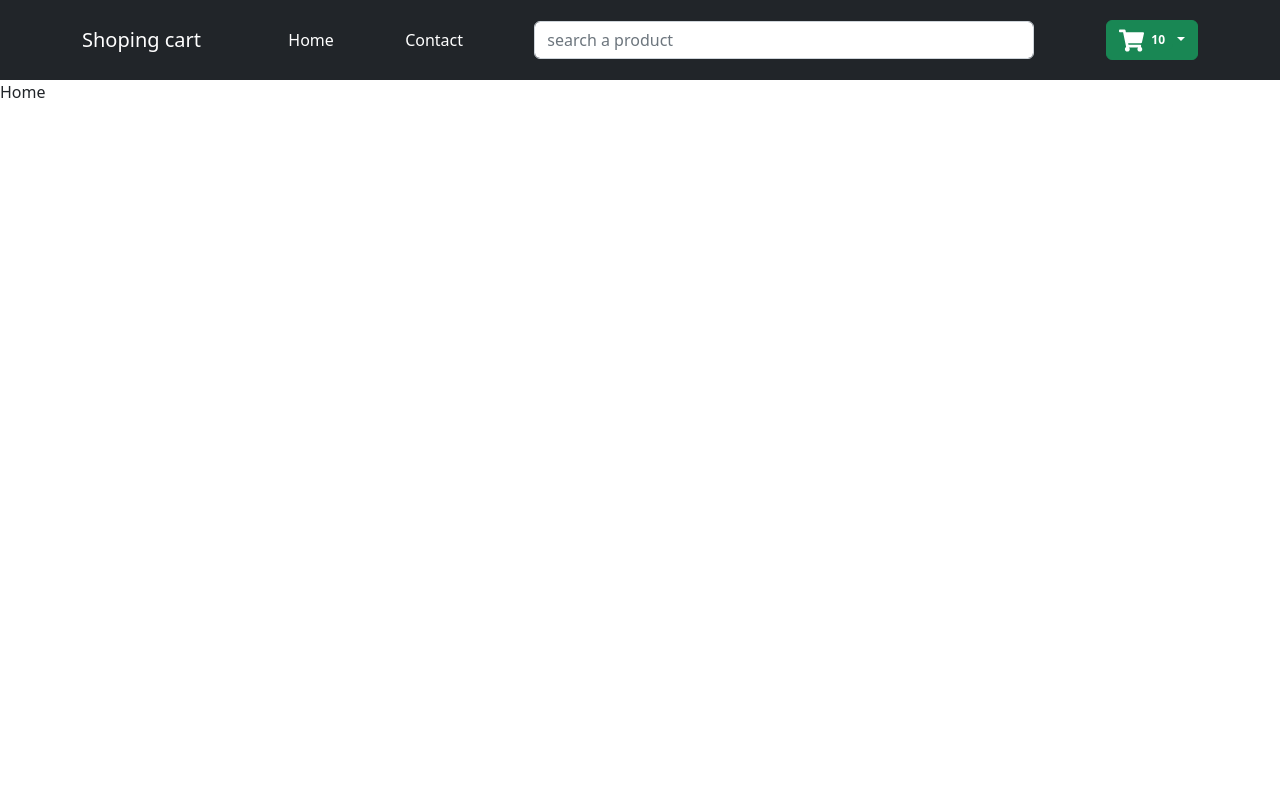
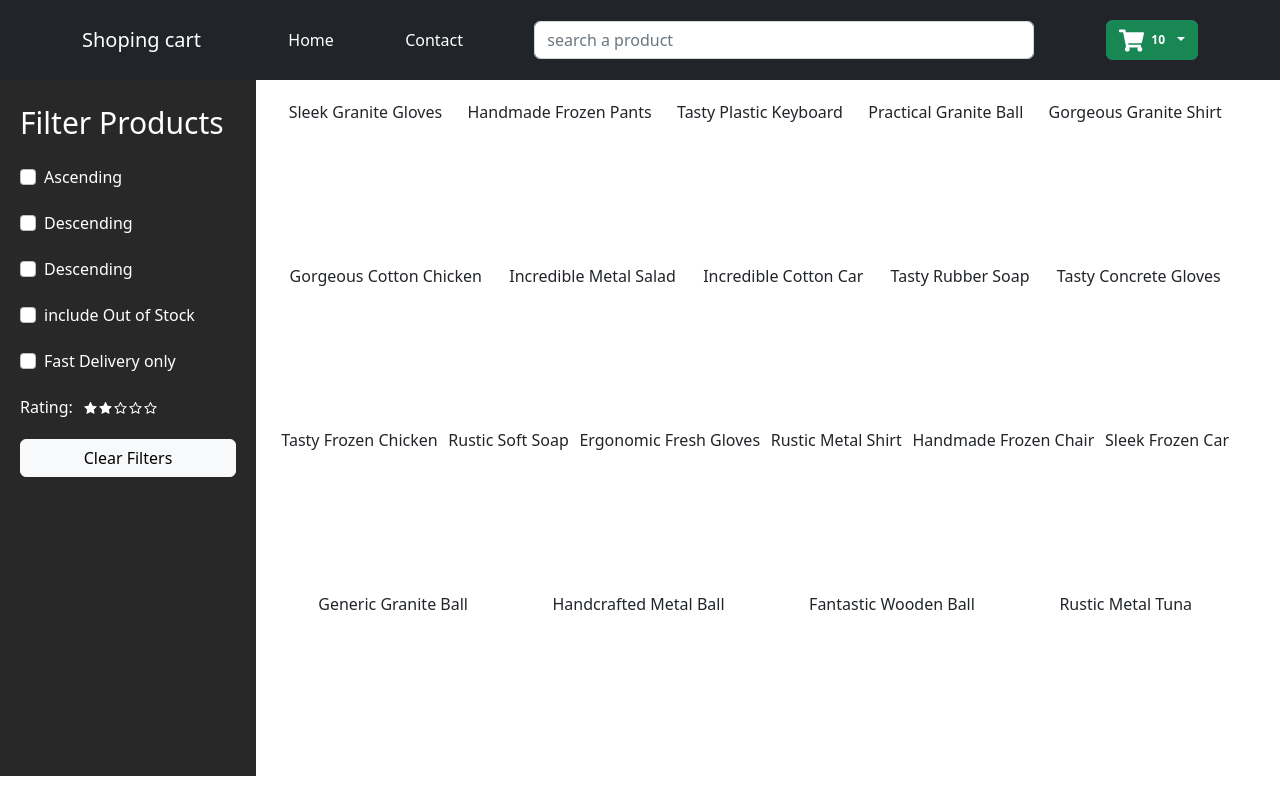
Before and after one commit to Nizamph/shopping-cart, a React (Create React App) app: page / in a window 1280 px wide. Built offline with nearby package versions, Linux system fonts and the light colour scheme.

Commit message:
filter section added

```diff
--- /dev/null
+++ b/src/components/Filters.js
@@ -0,0 +1,60 @@
+import { useState } from 'react'
+import React from 'react'
+import { Form,Button } from 'react-bootstrap'
+import Rating from './Rating'
+const Filters = () => {
+  const [rate, setRate] = useState(2)
+  return (
+    <div className='filters'>
+      <span className='title'>Filter Products</span>
+      <span>
+        <Form.Check
+        inline
+        label="Ascending"
+        name="radio"
+        id={'inline-1'}/>
+      </span>
+      <span>
+        <Form.Check
+        inline
+        label="Descending"
+        name="radio"
+        id={'inline-2'}
+        />
+      </span>
+      <span>
+        <Form.Check
+        inline
+        label="Descending"
+        name="radio"
+        id={'inline-2'}
+        />
+      </span>
+      <span>
+        <Form.Check
+        inline
+        label="include Out of Stock"
+        name="group1"
+        type="checkbox"
+        id={'inline-3'}
+        />
+      </span>
+      <span>
+        <Form.Check
+        inline
+        label="Fast Delivery only"
+        name="group1"
+        type="checkbox"
+        id={'inline-3'}
+        />
+      </span>
+      <span>
+        <label style={{ paddingRight: 10 }}>Rating:</label>
+        <Rating rating={rate} onClick={(i) => setRate(i + 1)} style={{ cursor:"pointer" }}/>
+      </span>
+      <Button variant="light">Clear Filters</Button>
+    </div>
+  )
+}
+
+export default Filters
--- a/src/components/Home.js
+++ b/src/components/Home.js
@@ -1,9 +1,22 @@
 import React from 'react'
+import { CartState } from '../context/Context'
+import SIngleProduct from './SIngleProduct'
+import "./styles.css"
+import Filters from './Filters'
 
 const Home = () => {
-  return (
-    <div>Home</div>
-  )
+
+  const { state: {products}} = CartState()
+  console.log(products)
+  return<div className='home'>
+    <Filters/>
+    <div className='productContainer'>
+      {products.map((prod) => {
+       return <SIngleProduct prod={prod} key={prod.id}/>
+      })}
+    </div>
+  </div>
+
 }
 
 export default Home
--- /dev/null
+++ b/src/components/Rating.js
@@ -0,0 +1,19 @@
+import React from 'react'
+import { AiFillStar, AiOutlineStar } from 'react-icons/ai'
+const Rating = ({rating,onClick,style}) => {
+  return (
+    <>
+  {[...Array(5)].map((_,i) => (
+    <span key={i} onClick={() => onClick(i)} style={style}>
+     {rating>i ? (
+      <AiFillStar fontSize="15px"/>
+     ):(
+      <AiOutlineStar fontSize="15px"/>
+     )}
+    </span>
+  ))}
+    </>
+  )
+}
+
+export default Rating
--- /dev/null
+++ b/src/components/SIngleProduct.js
@@ -0,0 +1,9 @@
+import React from 'react'
+
+const SIngleProduct = ({prod}) => {
+  return (
+    <div>{ prod.name }</div>
+  )
+}
+
+export default SIngleProduct
--- /dev/null
+++ b/src/components/styles.css
@@ -0,0 +1,30 @@
+.home {
+  display: flex;
+}
+
+.productContainer {
+  display: flex;
+  width: 78%;
+  padding: 20px;
+  flex-wrap: wrap;
+  justify-content: space-around;
+}
+
+.filters {
+  background-color: rgba(23, 23, 23, 0.926);
+  color: white;
+  padding: 20px;
+  display: flex;
+  flex-direction: column;
+  width: 20%;
+  height: 87vh;
+
+}
+
+.filters > span {
+  padding-bottom:  20px;
+}
+
+.title {
+  font-size: 30px;
+}
--- a/src/context/Context.js
+++ b/src/context/Context.js
@@ -1,5 +1,6 @@
 
-import {createContext} from 'react'
+import {createContext, useContext, useReducer} from 'react'
+import { cartReducer } from './Reducers';
 const faker = require('faker');
 
 const Cart = createContext()
@@ -15,10 +16,21 @@
      fastDelivery: faker.datatype.boolean(),
      ratings: faker.datatype.number({min: 1, max: 5})
 
-}))
+}));
+
+ const [state, dispatch] = useReducer(cartReducer, {
+  products: products,
+  cart:[]
+
+ })
 
 console.log(products)
-  return<Cart.Provider>{children}</Cart.Provider>
+  return<Cart.Provider value={{state,dispatch}}>{children}</Cart.Provider>
 }
 
-export default Context
+export default Context;
+
+
+export const CartState = () => {
+  return useContext(Cart)
+}
--- a/src/context/Reducers.js
+++ b/src/context/Reducers.js
@@ -1,9 +1,7 @@
-import React from 'react'
+export const cartReducer = (state, action) => {
+  switch (action.type) {
 
-function Reducers() {
-  return (
-    <div>Reducers</div>
-  )
+    default:
+       return state;
+  }
 }
-
-export default Reducers
```
